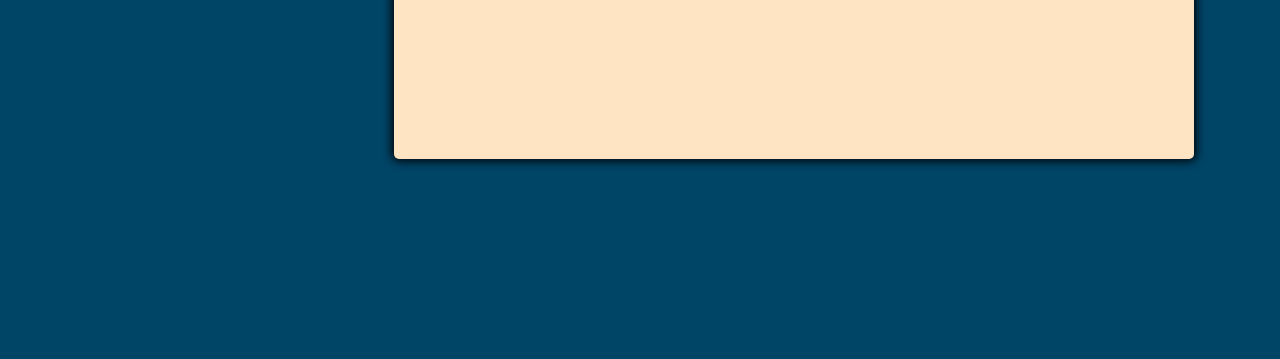
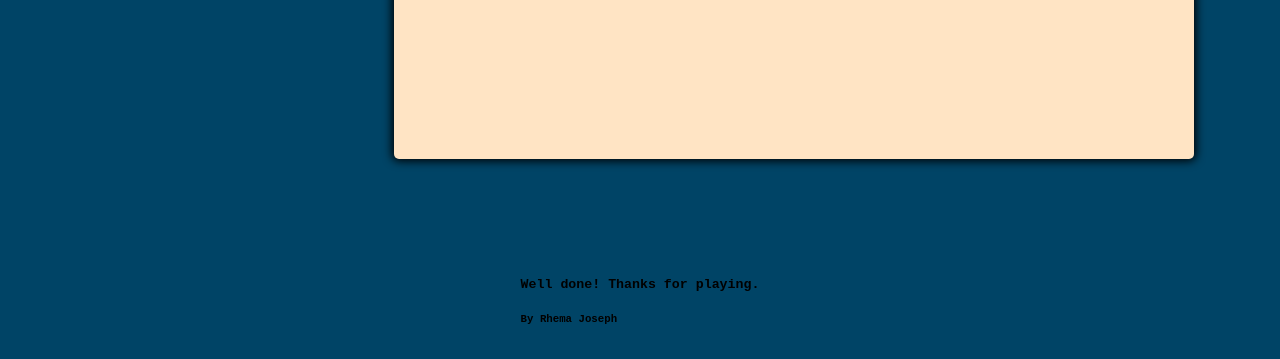
Before and after one commit to Rhema28/Pop-quiz, a plain HTML site: page index.html in a window 1280 px wide. Shown: the part 441-800 px from the top of the page. Drawn offline with Linux system fonts and the light colour scheme.

Commit message:
Final updates to read me file

```diff
--- a/assets/style.css
+++ b/assets/style.css
@@ -29,7 +29,7 @@ body.correct {
 }
 
 body.wrong {
-    --hue: var(--hue-correct);
+    --hue: var(--hue-wrong);
 }
 .container {
     width: 800px;
@@ -83,3 +83,8 @@ body.wrong {
 .hide {
     display: none;
 }
+footer {
+    position: absolute;
+    bottom: 10px;
+    line-height: 0.8;
+}
--- a/index.html
+++ b/index.html
@@ -27,6 +27,10 @@
         <button id="start-btn" class="start-btn btn">Start</button>
         <button id="next-btn" class="start-btn btn hide">Next</button>
     </div>
+    <footer>
+        <h5> Well done! Thanks for playing.</h5>
+        <h6> By Rhema Joseph </h6>
+    </footer>
 </body>
 
 </html>
```
Also changed, not shown: assets/images/Landing page.png (added), assets/images/Lighthouse test.png (added), assets/images/responsive mock up.png (added), 1 other file.
